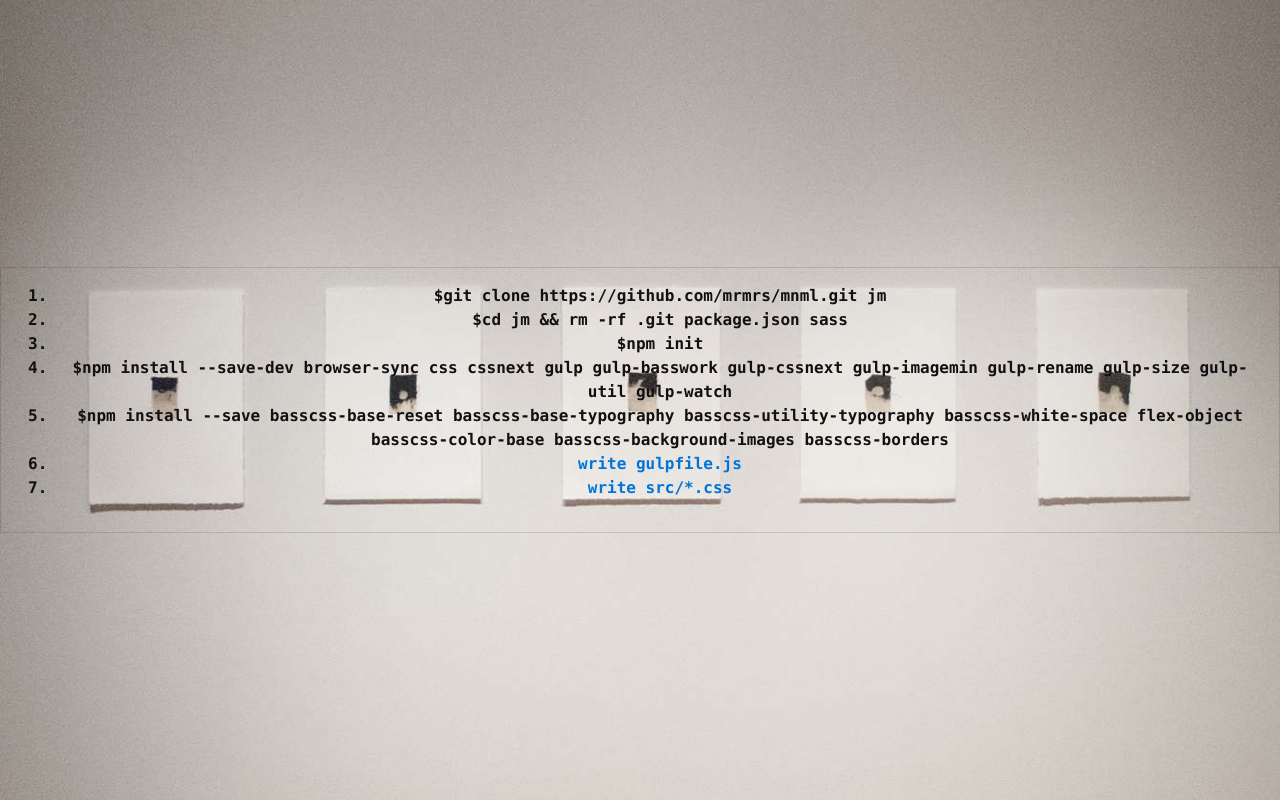
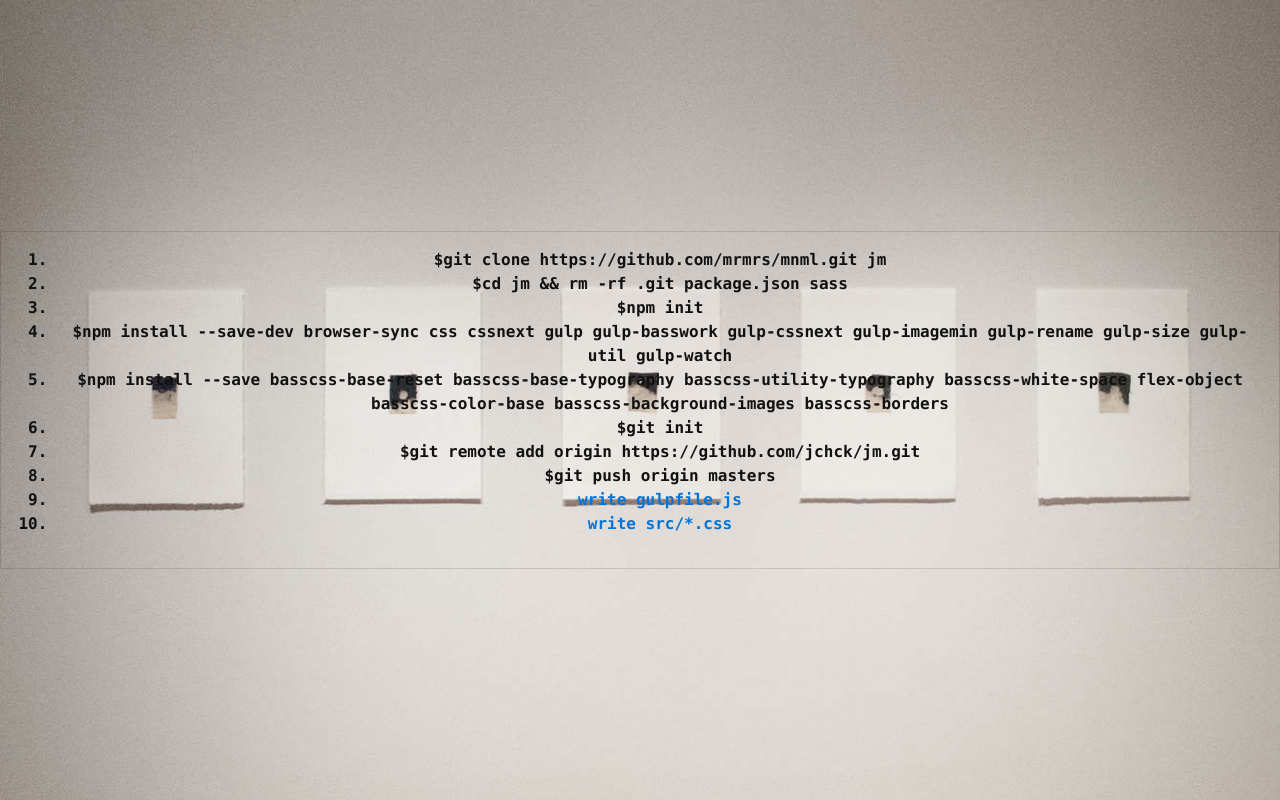
Before and after one commit to jchck/jm, a website: page index.html in a window 1280 px wide. Drawn offline with Linux system fonts and the light colour scheme.

Commit message:
add 3 git steps to the process

```diff
--- a/index.html
+++ b/index.html
@@ -21,6 +21,9 @@
             <li>$npm init</li>
             <li>$npm install --save-dev browser-sync css cssnext gulp gulp-basswork gulp-cssnext gulp-imagemin gulp-rename gulp-size gulp-util gulp-watch</li>
             <li>$npm install --save basscss-base-reset basscss-base-typography basscss-utility-typography basscss-white-space flex-object basscss-color-base basscss-background-images basscss-borders</li>
+            <li>$git init</li>
+            <li>$git remote add origin https://github.com/jchck/jm.git</li>
+            <li>$git push origin masters</li>
             <li><a href="https://github.com/jchck/jm/blob/master/gulpfile.js" target="_blank">write gulpfile.js</a></li>
             <li><a href="https://github.com/jchck/jm/tree/master/src" target="_blank">write src/*.css</a></li>
           </ol>
```
